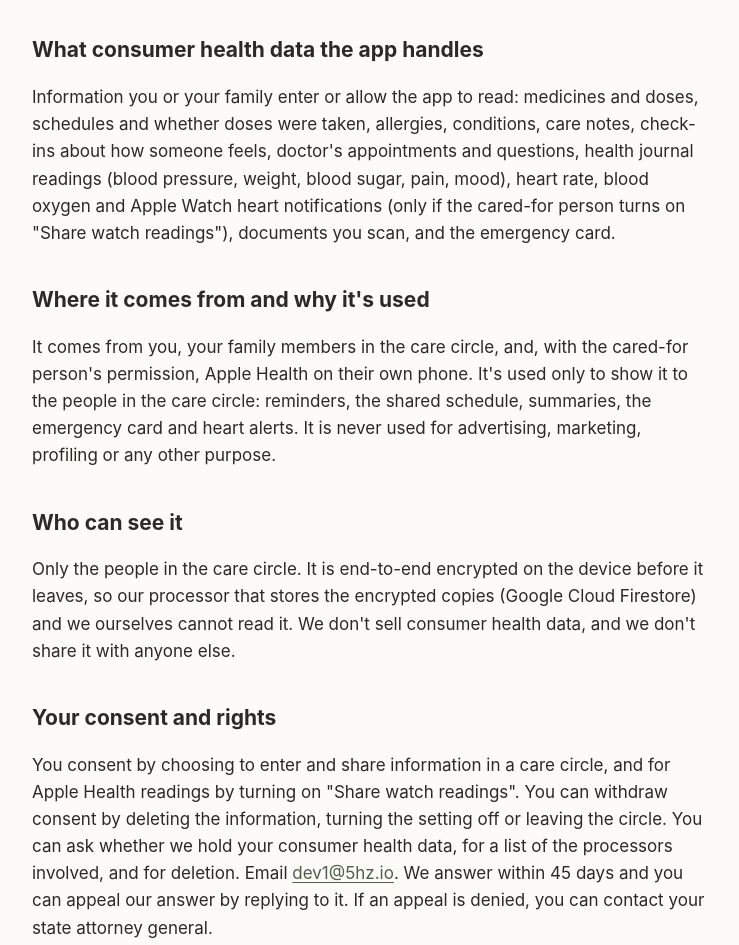
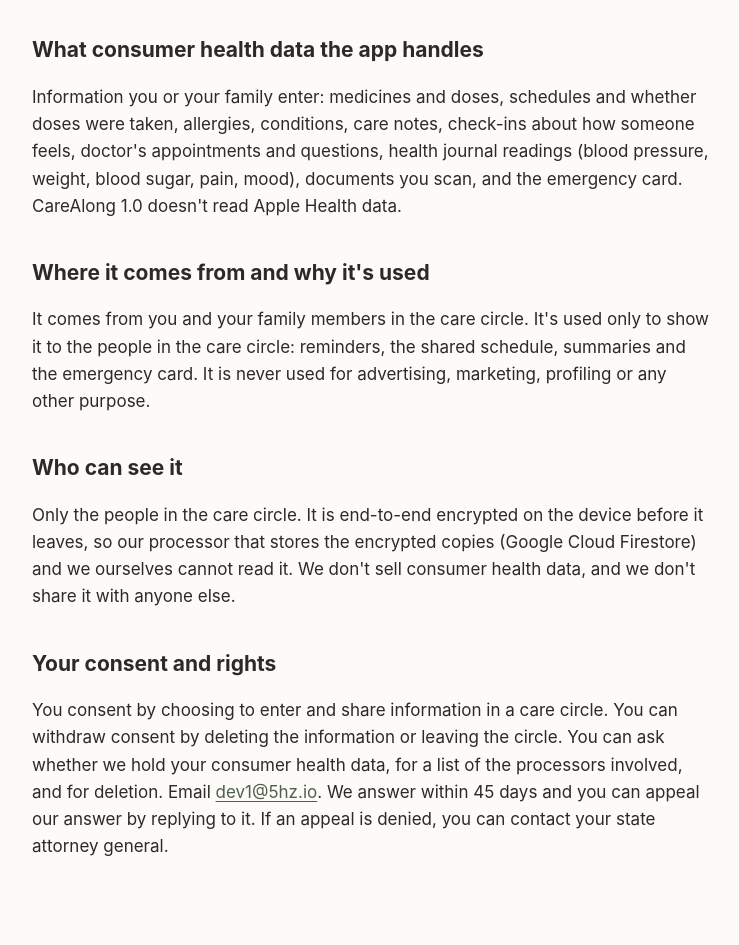
Before and after one commit to rostukkybik-creator/caresync-site, a plain HTML site: page health-data.html in a window 1280 px wide. Shown: the part 317-1262 px from the top of the page, without its empty margins (268-1007 px from the left). Drawn offline with Linux system fonts and the light colour scheme.

Commit message:
1.0 doesn't read Apple Health: remove heart alerts from site and privacy pages

```diff
--- a/health-data.html
+++ b/health-data.html
@@ -21,16 +21,14 @@
   by US state laws such as Washington's My Health My Data Act and Nevada's SB 370.</p>
 
 <h2>What consumer health data the app handles</h2>
-<p>Information you or your family enter or allow the app to read: medicines and doses, schedules and whether doses
-  were taken, allergies, conditions, care notes, check-ins about how someone feels, doctor's appointments and
-  questions, health journal readings (blood pressure, weight, blood sugar, pain, mood), heart rate, blood oxygen and
-  Apple Watch heart notifications (only if the cared-for person turns on "Share watch readings"), documents you scan,
-  and the emergency card.</p>
+<p>Information you or your family enter: medicines and doses, schedules and whether doses were taken, allergies,
+  conditions, care notes, check-ins about how someone feels, doctor's appointments and questions, health journal
+  readings (blood pressure, weight, blood sugar, pain, mood), documents you scan, and the emergency card. CareAlong 1.0
+  doesn't read Apple Health data.</p>
 
 <h2>Where it comes from and why it's used</h2>
-<p>It comes from you, your family members in the care circle, and, with the cared-for person's permission, Apple
-  Health on their own phone. It's used only to show it to the people in the care circle: reminders, the shared
-  schedule, summaries, the emergency card and heart alerts. It is never used for advertising, marketing, profiling or
+<p>It comes from you and your family members in the care circle. It's used only to show it to the people in the
+  care circle: reminders, the shared schedule, summaries and the emergency card. It is never used for advertising, marketing, profiling or
   any other purpose.</p>
 
 <h2>Who can see it</h2>
@@ -39,10 +37,9 @@
   health data, and we don't share it with anyone else.</p>
 
 <h2>Your consent and rights</h2>
-<p>You consent by choosing to enter and share information in a care circle, and for Apple Health readings by turning
-  on "Share watch readings". You can withdraw consent by deleting the information, turning the setting off or
-  leaving the circle. You can ask whether we hold your consumer health data, for a list of the processors involved,
-  and for deletion. Email <a href="mailto:dev1@5hz.io">dev1@5hz.io</a>. We answer within 45 days and you can
+<p>You consent by choosing to enter and share information in a care circle. You can withdraw consent by deleting
+  the information or leaving the circle. You can ask whether we hold your consumer health data, for a list of the
+  processors involved, and for deletion. Email <a href="mailto:dev1@5hz.io">dev1@5hz.io</a>. We answer within 45 days and you can
   appeal our answer by replying to it. If an appeal is denied, you can contact your state attorney general.</p>
 </main>
 <footer>
```
Also changed, not shown: index.html (+2 -2 lines), privacy.html (+1 -4 lines).
